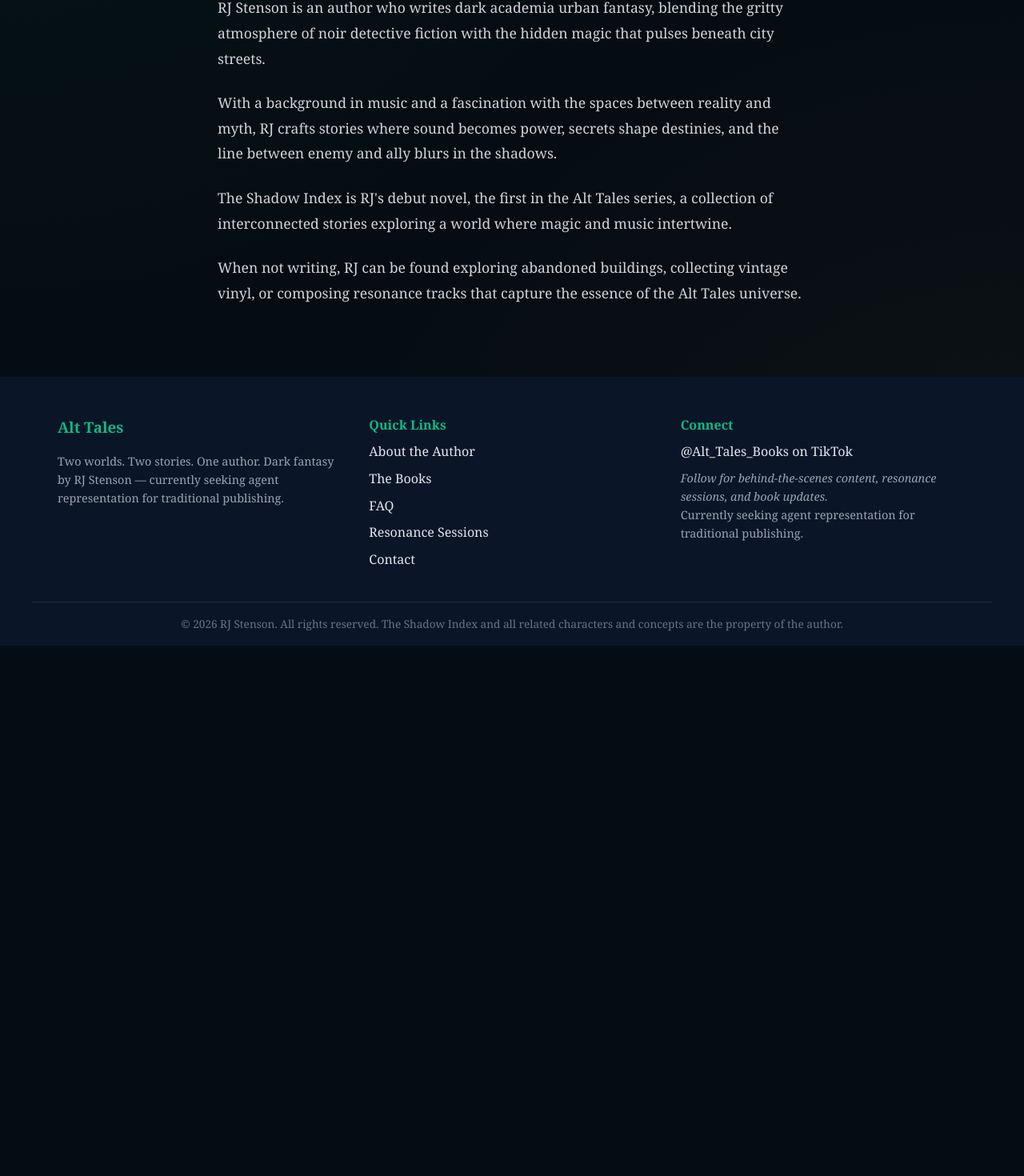
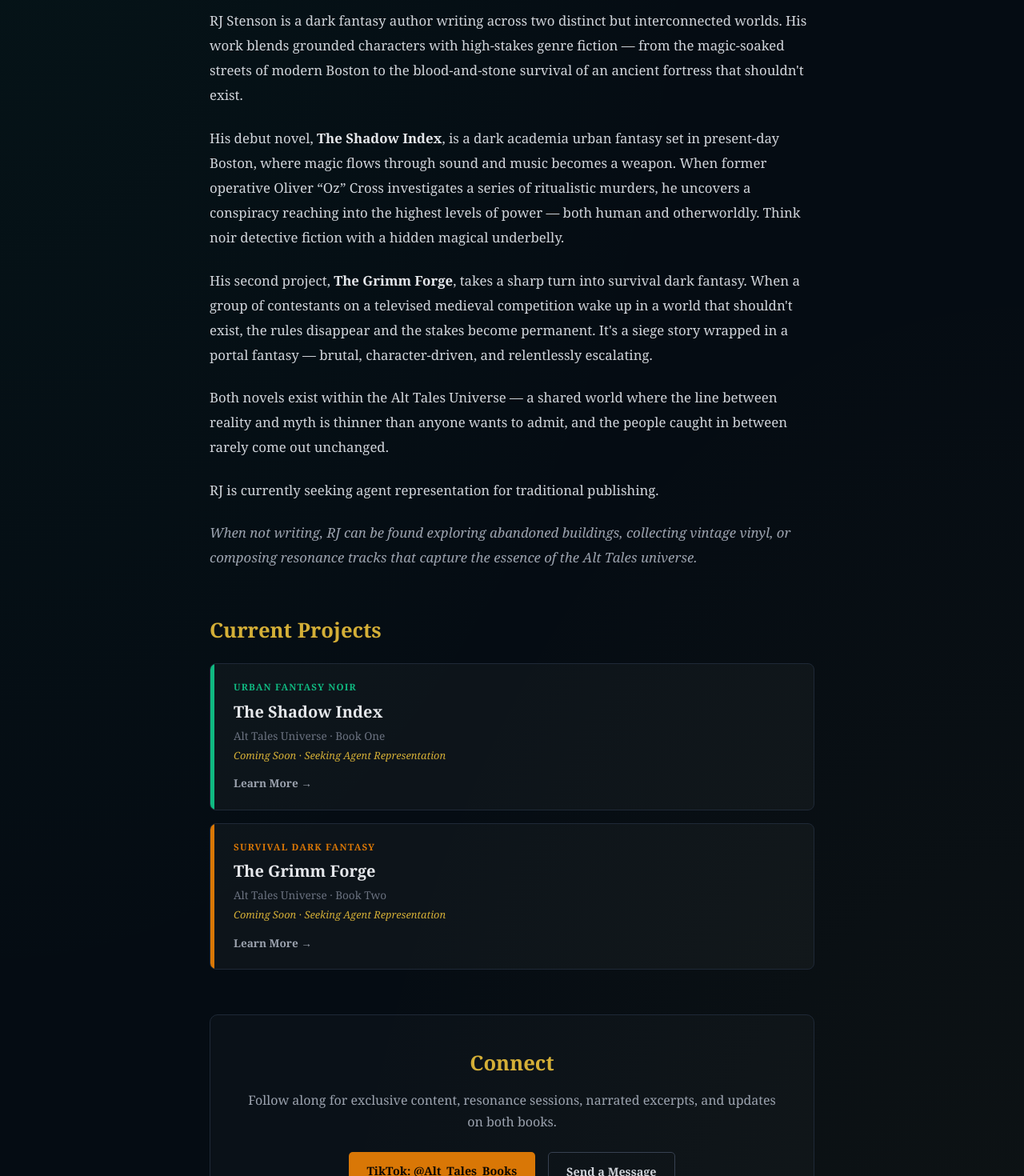
Before and after one commit to xxzabxx/alt-tales-website, a React (Vite) app: page /about in a window 1280 px wide. Shown: the part 346-1816 px from the top of the page at 80% size. Before the commit the page ends 1153 px from the top, so only its background shows below. Built offline with nearby package versions, Linux system fonts and the light colour scheme.

Commit message:
Update About bio with both books + agent rep; add Grimm Forge comp titles and genre pitch; always redirect to thank-you on signup; owner email notification on signup

```diff
--- a/src/pages/About.css
+++ b/src/pages/About.css
@@ -2,32 +2,221 @@
   flex: 1;
 }
 
+/* Hero */
 .about-hero {
   background: linear-gradient(135deg, #0A1628 0%, #050C13 100%);
-  padding: 4rem 2rem;
+  padding: 4rem 2rem 3rem;
   text-align: center;
+  border-bottom: 1px solid #1F2937;
 }
 
 .about-hero h1 {
   font-size: 3rem;
   color: #10B981;
   max-width: 1200px;
-  margin: 0 auto;
+  margin: 0 auto 0.5rem;
 }
 
+.about-hero-sub {
+  font-size: 0.9rem;
+  color: #6B7280;
+  letter-spacing: 0.1em;
+  text-transform: uppercase;
+}
+
+/* Content wrapper */
 .about-content {
-  max-width: 800px;
+  max-width: 820px;
   margin: 0 auto;
   padding: 4rem 2rem;
 }
 
+/* Bio text */
+.about-text {
+  margin-bottom: 3.5rem;
+}
+
 .about-text p {
-  font-size: 1.1rem;
-  line-height: 1.8;
-  margin-bottom: 1.5rem;
+  font-size: 1.05rem;
+  line-height: 1.85;
+  margin-bottom: 1.4rem;
   color: #D1D5DB;
 }
 
+.about-text strong {
+  color: #E5E7EB;
+}
+
+.about-personal {
+  color: #9CA3AF !important;
+  font-style: italic;
+}
+
+/* Current Projects */
+.about-books {
+  margin-bottom: 3.5rem;
+}
+
+.about-books h2 {
+  font-size: 1.6rem;
+  color: #D4AF37;
+  margin-bottom: 1.25rem;
+}
+
+.about-book-list {
+  display: flex;
+  flex-direction: column;
+  gap: 1rem;
+}
+
+.about-book-item {
+  display: flex;
+  align-items: stretch;
+  background: rgba(255,255,255,0.03);
+  border: 1px solid #1F2937;
+  border-radius: 8px;
+  overflow: hidden;
+  transition: border-color 0.2s;
+}
+
+.about-book-item--shadow:hover {
+  border-color: #10B981;
+}
+
+.about-book-item--grimm:hover {
+  border-color: #D97706;
+}
+
+.about-book-accent {
+  width: 5px;
+  flex-shrink: 0;
+}
+
+.about-book-item--shadow .about-book-accent {
+  background: #10B981;
+}
+
+.about-book-item--grimm .about-book-accent {
+  background: #D97706;
+}
+
+.about-book-details {
+  padding: 1.25rem 1.5rem;
+  flex: 1;
+}
+
+.about-book-genre {
+  font-size: 0.72rem;
+  font-weight: 700;
+  letter-spacing: 0.1em;
+  text-transform: uppercase;
+  color: #6B7280;
+  display: block;
+  margin-bottom: 0.3rem;
+}
+
+.about-book-item--shadow .about-book-genre {
+  color: #10B981;
+}
+
+.about-book-item--grimm .about-book-genre {
+  color: #D97706;
+}
+
+.about-book-details h3 {
+  font-size: 1.25rem;
+  color: #E5E7EB;
+  margin-bottom: 0.2rem;
+}
+
+.about-book-details p {
+  font-size: 0.85rem;
+  color: #6B7280;
+  margin-bottom: 0.2rem;
+}
+
+.about-book-status {
+  font-size: 0.8rem !important;
+  color: #D4AF37 !important;
+  font-style: italic;
+  margin-bottom: 0.75rem !important;
+}
+
+.about-book-link {
+  font-size: 0.85rem;
+  font-weight: 600;
+  text-decoration: none;
+  color: #9CA3AF;
+  transition: color 0.2s;
+}
+
+.about-book-item--shadow .about-book-link:hover {
+  color: #10B981;
+}
+
+.about-book-item--grimm .about-book-link:hover {
+  color: #D97706;
+}
+
+/* Connect section */
+.about-connect {
+  padding: 2.5rem;
+  background: rgba(255,255,255,0.02);
+  border: 1px solid #1F2937;
+  border-radius: 10px;
+  text-align: center;
+}
+
+.about-connect h2 {
+  font-size: 1.6rem;
+  color: #D4AF37;
+  margin-bottom: 0.75rem;
+}
+
+.about-connect p {
+  color: #9CA3AF;
+  line-height: 1.7;
+  margin-bottom: 1.5rem;
+  font-size: 1rem;
+}
+
+.about-connect-links {
+  display: flex;
+  justify-content: center;
+  gap: 1rem;
+  flex-wrap: wrap;
+}
+
+.about-social-btn {
+  display: inline-block;
+  padding: 0.7rem 1.4rem;
+  background-color: #D97706;
+  color: #0D0804;
+  font-weight: 700;
+  font-size: 0.9rem;
+  border-radius: 5px;
+  text-decoration: none;
+  transition: filter 0.2s, transform 0.2s;
+}
+
+.about-social-btn:hover {
+  filter: brightness(1.15);
+  transform: translateY(-1px);
+}
+
+.about-social-btn--outline {
+  background: transparent;
+  border: 1px solid #374151;
+  color: #D1D5DB;
+}
+
+.about-social-btn--outline:hover {
+  border-color: #D4AF37;
+  color: #D4AF37;
+  filter: none;
+}
+
+/* Responsive */
 @media (max-width: 768px) {
   .about-hero h1 {
     font-size: 2rem;
@@ -36,4 +225,8 @@
   .about-text p {
     font-size: 1rem;
   }
+
+  .about-connect {
+    padding: 1.75rem 1.25rem;
+  }
 }
--- a/src/pages/About.jsx
+++ b/src/pages/About.jsx
@@ -5,27 +5,80 @@ function About() {
     <div className="about">
       <section className="about-hero">
         <h1>About RJ Stenson</h1>
+        <p className="about-hero-sub">Author &middot; Dark Fantasy &middot; Alt Tales Universe</p>
       </section>
 
       <section className="about-content">
         <div className="about-text">
           <p>
-            RJ Stenson is an author who writes dark academia urban fantasy, blending the gritty atmosphere
-            of noir detective fiction with the hidden magic that pulses beneath city streets.
+            RJ Stenson is a dark fantasy author writing across two distinct but interconnected worlds.
+            His work blends grounded characters with high-stakes genre fiction &mdash; from the magic-soaked
+            streets of modern Boston to the blood-and-stone survival of an ancient fortress that shouldn't exist.
           </p>
           <p>
-            With a background in music and a fascination with the spaces between reality and myth,
-            RJ crafts stories where sound becomes power, secrets shape destinies, and the line between
-            enemy and ally blurs in the shadows.
+            His debut novel, <strong>The Shadow Index</strong>, is a dark academia urban fantasy set in
+            present-day Boston, where magic flows through sound and music becomes a weapon. When former
+            operative Oliver &ldquo;Oz&rdquo; Cross investigates a series of ritualistic murders, he uncovers
+            a conspiracy reaching into the highest levels of power &mdash; both human and otherworldly.
+            Think noir detective fiction with a hidden magical underbelly.
           </p>
           <p>
-            The Shadow Index is RJ's debut novel, the first in the Alt Tales series, a collection of
-            interconnected stories exploring a world where magic and music intertwine.
+            His second project, <strong>The Grimm Forge</strong>, takes a sharp turn into survival dark fantasy.
+            When a group of contestants on a televised medieval competition wake up in a world that shouldn't
+            exist, the rules disappear and the stakes become permanent. It's a siege story wrapped in a
+            portal fantasy &mdash; brutal, character-driven, and relentlessly escalating.
           </p>
           <p>
+            Both novels exist within the Alt Tales Universe &mdash; a shared world where the line between
+            reality and myth is thinner than anyone wants to admit, and the people caught in between rarely
+            come out unchanged.
+          </p>
+          <p>
+            RJ is currently seeking agent representation for traditional publishing.
+          </p>
+          <p className="about-personal">
             When not writing, RJ can be found exploring abandoned buildings, collecting vintage vinyl,
             or composing resonance tracks that capture the essence of the Alt Tales universe.
           </p>
+        </div>
+
+        <div className="about-books">
+          <h2>Current Projects</h2>
+          <div className="about-book-list">
+            <div className="about-book-item about-book-item--shadow">
+              <div className="about-book-accent" />
+              <div className="about-book-details">
+                <span className="about-book-genre">Urban Fantasy Noir</span>
+                <h3>The Shadow Index</h3>
+                <p>Alt Tales Universe &middot; Book One</p>
+                <p className="about-book-status">Coming Soon &middot; Seeking Agent Representation</p>
+                <a href="/series" className="about-book-link">Learn More &rarr;</a>
+              </div>
+            </div>
+            <div className="about-book-item about-book-item--grimm">
+              <div className="about-book-accent" />
+              <div className="about-book-details">
+                <span className="about-book-genre">Survival Dark Fantasy</span>
+                <h3>The Grimm Forge</h3>
+                <p>Alt Tales Universe &middot; Book Two</p>
+                <p className="about-book-status">Coming Soon &middot; Seeking Agent Representation</p>
+                <a href="/series" className="about-book-link">Learn More &rarr;</a>
+              </div>
+            </div>
+          </div>
+        </div>
+
+        <div className="about-connect">
+          <h2>Connect</h2>
+          <p>Follow along for exclusive content, resonance sessions, narrated excerpts, and updates on both books.</p>
+          <div className="about-connect-links">
+            <a href="https://www.tiktok.com/@alt_tales_books" target="_blank" rel="noopener noreferrer" className="about-social-btn">
+              TikTok: @Alt_Tales_Books
+            </a>
+            <a href="/contact" className="about-social-btn about-social-btn--outline">
+              Send a Message
+            </a>
+          </div>
         </div>
       </section>
     </div>
--- a/src/pages/Series.css
+++ b/src/pages/Series.css
@@ -44,6 +44,68 @@
 .btn--outline { background: transparent; border: 1px solid #374151; color: #9CA3AF; }
 .btn--outline:hover { border-color: #6B7280; color: #D1D5DB; }
 
+/* Comp Titles */
+.grimm-comp-titles {
+  margin: 1.5rem 0 1.25rem;
+  padding: 1.25rem 1.5rem;
+  background: rgba(217, 119, 6, 0.05);
+  border: 1px solid rgba(217, 119, 6, 0.2);
+  border-radius: 6px;
+}
+
+.comp-titles-label {
+  font-size: 0.72rem;
+  font-weight: 700;
+  letter-spacing: 0.12em;
+  text-transform: uppercase;
+  color: #D97706;
+  margin-bottom: 0.75rem;
+}
+
+.comp-titles-list {
+  list-style: none;
+  padding: 0;
+  margin: 0;
+  display: flex;
+  flex-direction: column;
+  gap: 0.5rem;
+}
+
+.comp-titles-list li {
+  font-size: 0.9rem;
+  color: #9CA3AF;
+  line-height: 1.5;
+}
+
+.comp-titles-list strong {
+  color: #E5E7EB;
+}
+
+.comp-titles-list span {
+  color: #6B7280;
+  font-size: 0.85rem;
+}
+
+/* Grimm Genre Pitch */
+.grimm-pitch {
+  margin-bottom: 1.5rem;
+  padding: 1rem 1.25rem;
+  border-left: 3px solid #D97706;
+}
+
+.grimm-pitch p {
+  font-size: 0.97rem;
+  color: #D1D5DB;
+  line-height: 1.8;
+  margin: 0;
+}
+
+.grimm-pitch em {
+  color: #D97706;
+  font-style: normal;
+  font-weight: 600;
+}
+
 .grimm-video-section { max-width: 800px; margin: 4rem auto 0; text-align: center; }
 .video-heading { font-size: 1.75rem; color: #D97706; margin-bottom: 0.5rem; }
 .video-subheading { color: #9CA3AF; margin-bottom: 1.5rem; font-size: 1rem; }
--- a/src/pages/Series.jsx
+++ b/src/pages/Series.jsx
@@ -103,6 +103,21 @@ function Series() {
                 <span className="detail-value">Coming Soon &middot; Seeking Agent Representation</span>
               </div>
             </div>
+
+            <div className="grimm-comp-titles">
+              <p className="comp-titles-label">Comp Titles</p>
+              <ul className="comp-titles-list">
+                <li><strong>The Will of the Many</strong> <span>(James Islington)</span> &mdash; high stakes selection &amp; competition energy</li>
+                <li><strong>Witch King</strong> <span>(Martha Wells)</span> &mdash; conspiracy plus &ldquo;why is the world like this&rdquo; under pressure</li>
+                <li><strong>Dungeon Crawler Carl</strong> <span>(Matt Dinniman)</span> &mdash; brutal survival and dark, reactive humor</li>
+                <li><strong>Red Rising</strong> <span>(Pierce Brown)</span> &mdash; escalating stakes and competitive pressure</li>
+              </ul>
+            </div>
+
+            <div className="grimm-pitch">
+              <p>If you like survival fantasy with a modern edge, this is for you. <em>The Grimm Forge</em> hits the sweet spot between a deadly competition and a siege story, with a pragmatic lead, dark humor under pressure, and a mystery that keeps tightening the screws. It&rsquo;s LitRPG-adjacent in energy, but more grounded and character-first.</p>
+            </div>
+
             <div className="book-ctas">
               <a href="/thank-you-grimm" className="btn btn--primary btn--grimm">Get the Prologue Free</a>
             </div>
```
